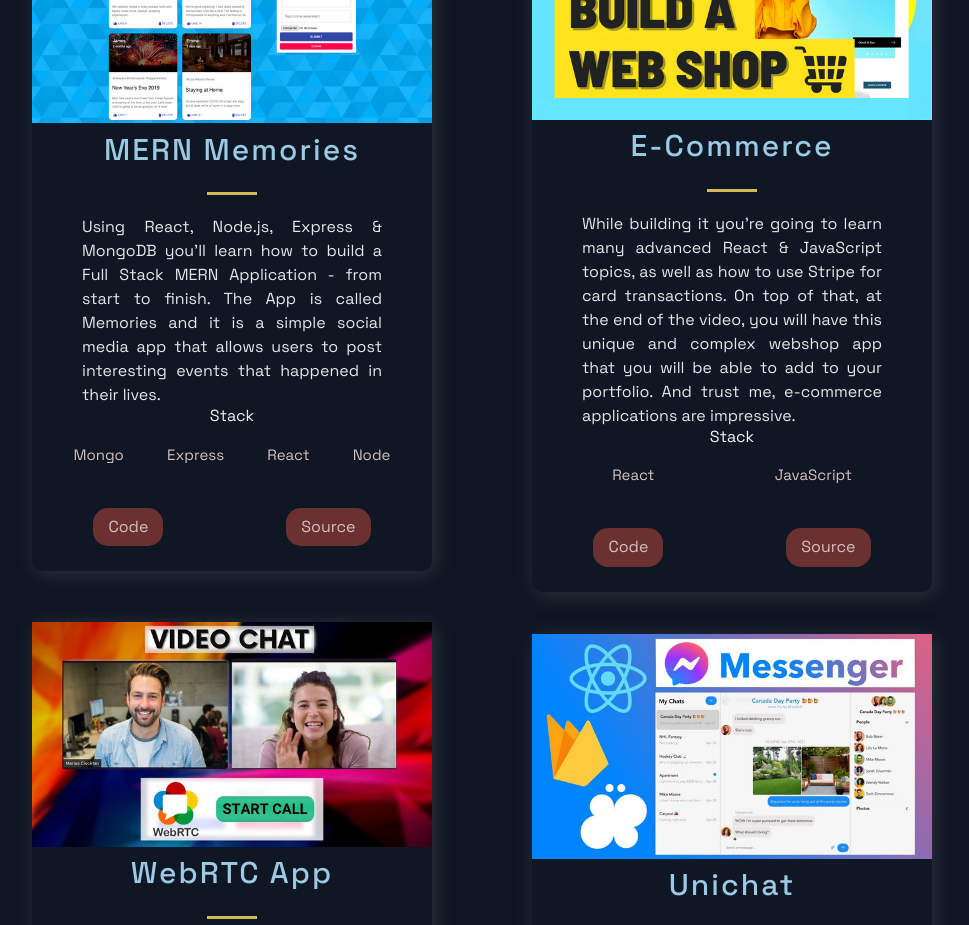
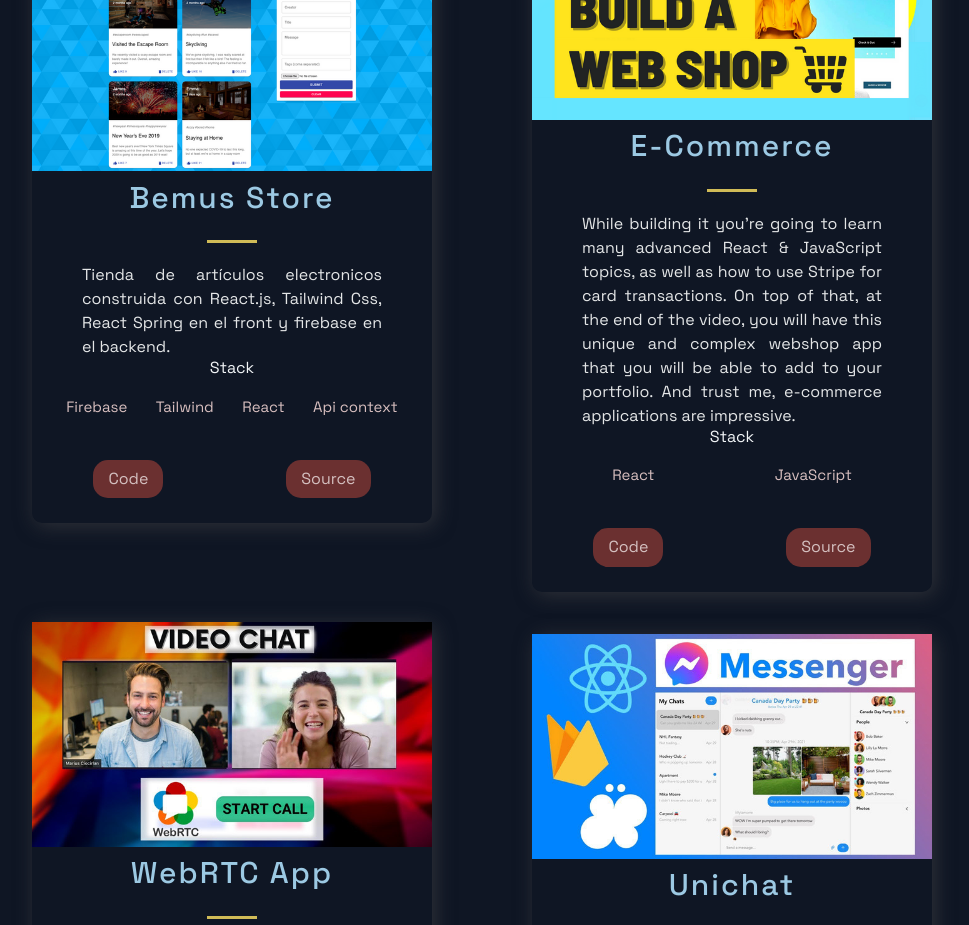
Before and after one commit to marcelonieva7/portfolio-Next.js, a Next.js app: page / in a window 1280 px wide. Shown: the part 940-1865 px from the top of the page, without its empty margins (158-1127 px from the left). Built offline with nearby package versions, Linux system fonts and the light colour scheme.

Commit message:
Update constants.js

```diff
--- a/src/constants/constants.js
+++ b/src/constants/constants.js
@@ -1,11 +1,11 @@
 export const projects = [
   {
-    title: 'MERN Memories',
-    description: "Using React, Node.js, Express & MongoDB you'll learn how to build a Full Stack MERN Application - from start to finish. The App is called Memories and it is a simple social media app that allows users to post interesting events that happened in their lives.",
+    title: 'Bemus Store',
+    description: "Tienda de artículos electronicos construida con React.js, Tailwind Css, React Spring en el front y firebase en el backend.",
       image: '/images/1.png',
-      tags: ['Mongo', 'Express', 'React', 'Node'],
-    source: 'https://google.com',
-    visit: 'https://google.com',
+      tags: ['Firebase', 'Tailwind', 'React', 'Api context'],
+    source: 'https://github.com/marcelonieva7/bemus-store',
+    visit: 'https://bemus-store.vercel.app',
     id: 0,
   },
   {
```
